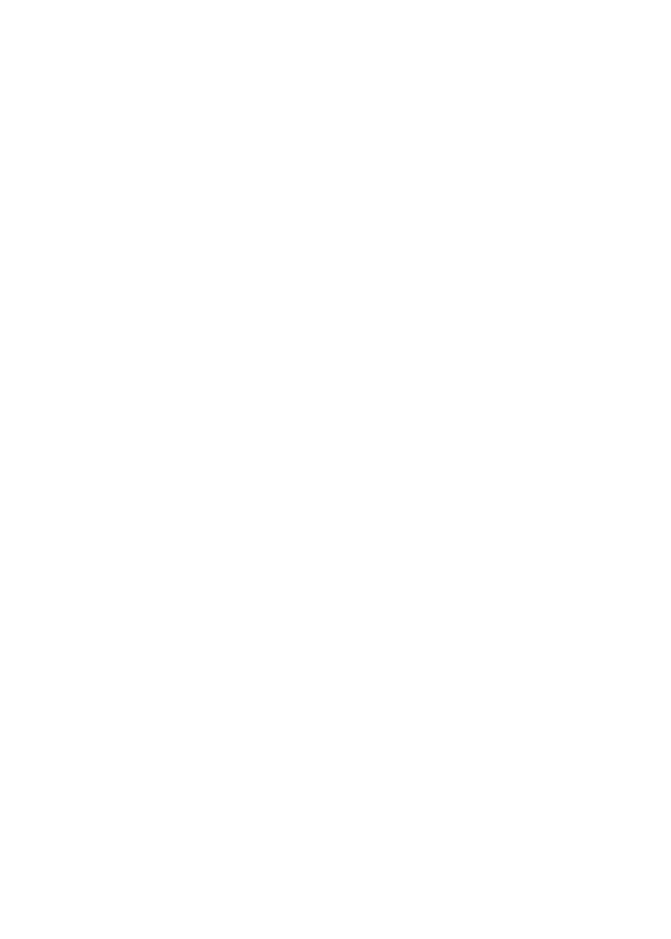
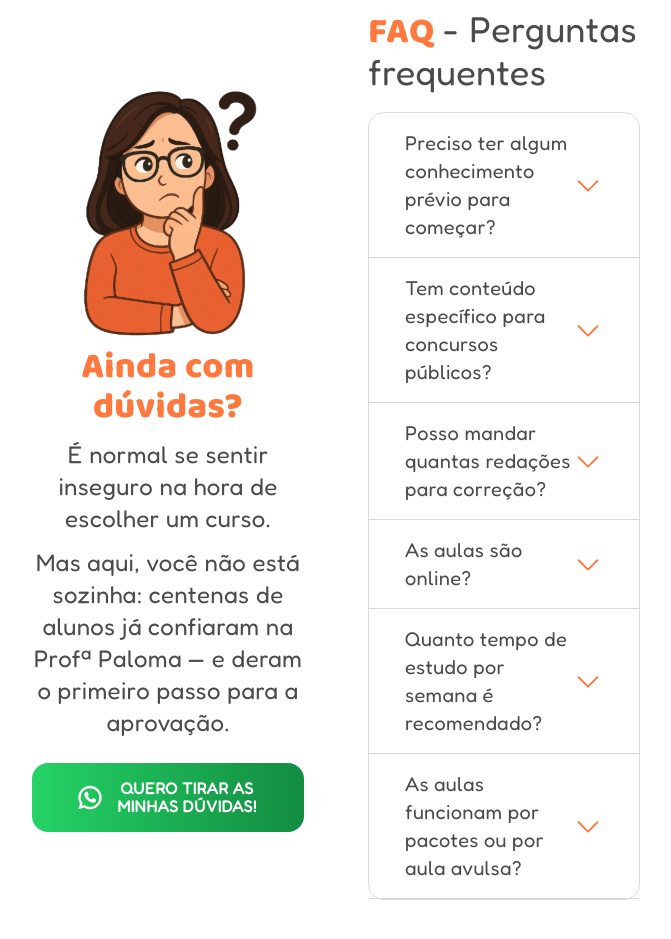
Before and after one commit to amandazzoc/paloma-landingpage, a Next.js app: page / in a window 1280 px wide. Shown: the part 3880-4819 px from the top of the page, without its empty margins (304-975 px from the left). Before the commit the page ends 3761 px from the top, so only its background shows below. Built offline with nearby package versions, Linux system fonts and the light colour scheme.

Commit message:
feat: Add FAQ section with collapsible content and integrate into homepage

```diff
--- a/src/app/page.tsx
+++ b/src/app/page.tsx
@@ -3,6 +3,7 @@ import Header from "@/components/Header";
 import Identification from "@/components/Identification";
 import Classes from "@/components/Classes";
 import Feedback from "@/components/Feedback";
+import Faq from "@/components/Faq";
 
 export default function Home() {
   return (
@@ -11,6 +12,7 @@ export default function Home() {
       <Identification/>
       <Classes/>
       <Feedback/>
+      <Faq/>
     </>
   );
 }
--- /dev/null
+++ b/src/components/Faq.tsx
@@ -0,0 +1,43 @@
+import Image from "next/image";
+import FaqContent from "./FaqContent";
+import Button from "./Button";
+export default function Faq() {
+  return (
+    <div className="flex flex-col justify-between items-center gap-2.5 lg:py-32 lg:px-[320px]">
+      <div className="flex md:flex-row flex-col justify-between items-center md:gap-16 gap-11 px-4">
+        <div className="flex flex-col items-center justify-center md:w-1/2 md:gap-6 gap-4">
+          <div className="flex flex-col items-center justify-center">
+            <Image
+              width={270}
+              height={270}
+              src="/images/faq.svg"
+              alt="FAQ Illustration"
+            />
+            <div className="flex flex-col gap-3 text-center">
+              <p className="font-baloo text-[var(--primary)] md:text-4xl text-xl">
+                Ainda com dúvidas?
+              </p>
+              <p className=" md:text-2xl text-[16px]">
+                É normal se sentir inseguro na hora de escolher um curso.
+              </p>
+              <p className=" md:text-2xl text-[16px]">
+                Mas aqui, você não está sozinha: centenas de alunos já confiaram
+                na Profª Paloma — e deram o primeiro passo para a aprovação.
+              </p>
+            </div>
+          </div>
+
+          <Button text="QUERO TIRAR AS MINHAS DÚVIDAS!" onClick={() => {}} />
+        </div>
+
+        <div className="flex flex-col md:w-1/2 gap-5">
+          <p className="md:text-4xl text-xl md:text-start text-center">
+            <span className="font-baloo text-[var(--primary)]">FAQ</span> -
+            Perguntas frequentes
+          </p>
+          <FaqContent />
+        </div>
+      </div>
+    </div>
+  );
+}
--- /dev/null
+++ b/src/components/FaqContent.tsx
@@ -0,0 +1,39 @@
+"use client";
+import { useState } from "react";
+import { faq } from "@/data/data";
+import { CaretDown, CaretUp } from "phosphor-react";
+
+export default function FaqContent() {
+  const [openId, setOpenId] = useState<number | null>(null);
+
+  const toggleFaq = (id: number) => {
+    setOpenId((prev) => (prev === id ? null : id));
+  };
+
+  return (
+    <div className="flex flex-col border border-[#D9D9D9] rounded-2xl">
+      {faq.map((item) => (
+        <div key={item.id} className="border-b border-[#D9D9D9] px-9 ">
+          <button
+            onClick={() => toggleFaq(item.id)}
+            className="w-full text-left flex justify-between items-center py-4 "
+          >
+            <p className="md:text-xl text-[16px]"> {item.question}</p>
+            <span className="text-3xl text-[var(--primary)]">
+              {openId === item.id ? <CaretUp /> : <CaretDown />}
+            </span>
+          </button>
+          <div
+            className={`transition-all duration-500 overflow-hidden ${
+              openId === item.id ? "max-h-[500px] mt-2" : "max-h-0"
+            }`}
+          >
+            <p className=" text-[#818181] md:text-xl text-[16px] py-4 border-t border-[#D9D9D9]">
+              {item.answer}
+            </p>
+          </div>
+        </div>
+      ))}
+    </div>
+  );
+}
--- a/src/data/data.ts
+++ b/src/data/data.ts
@@ -50,3 +50,42 @@ export const classes = [
     icon: "/images/icons/abc.svg",
   },
 ];
+
+export const faq = [
+  {
+    id: 1,
+    question: "Preciso ter algum conhecimento prévio para começar?",
+    answer:
+      "Não, o curso é estruturado para iniciantes e avançados. Começamos do básico e avançamos gradualmente.",
+  },
+  {
+    id: 2,
+    question: "Tem conteúdo específico para concursos públicos?",
+    answer:
+      "Sim, temos uma seção dedicada a gramática e redação voltada para concursos, com exercícios e simulados.",
+  },
+  {
+    id: 3,
+    question: "Posso mandar quantas redações para correção?",
+    answer:
+      "Você pode enviar quantas redações quiser. A professora Paloma corrigirá cada uma com atenção aos critérios do ENEM.",
+  },
+  {
+    id: 4,
+    question: "As aulas são online?",
+    answer:
+      "Sim, todas as aulas são online. Você pode assistir quando e onde quiser, no seu ritmo.",
+  },
+  {
+    id: 5,
+    question: "Quanto tempo de estudo por semana é recomendado?",
+    answer:
+      "Recomendamos pelo menos 5 horas de estudo por semana, mas você pode ajustar conforme sua disponibilidade.",
+  },
+  {
+    id: 6,
+    question: "As aulas funcionam por pacotes ou por aula avulsa?",
+    answer:
+      "As aulas são organizadas em pacotes mensais, mas você pode acessar todo o conteúdo do curso durante esse período. Não há aulas avulsas.",
+  },
+];
```
Also changed, not shown: public/images/faq.svg (added).
